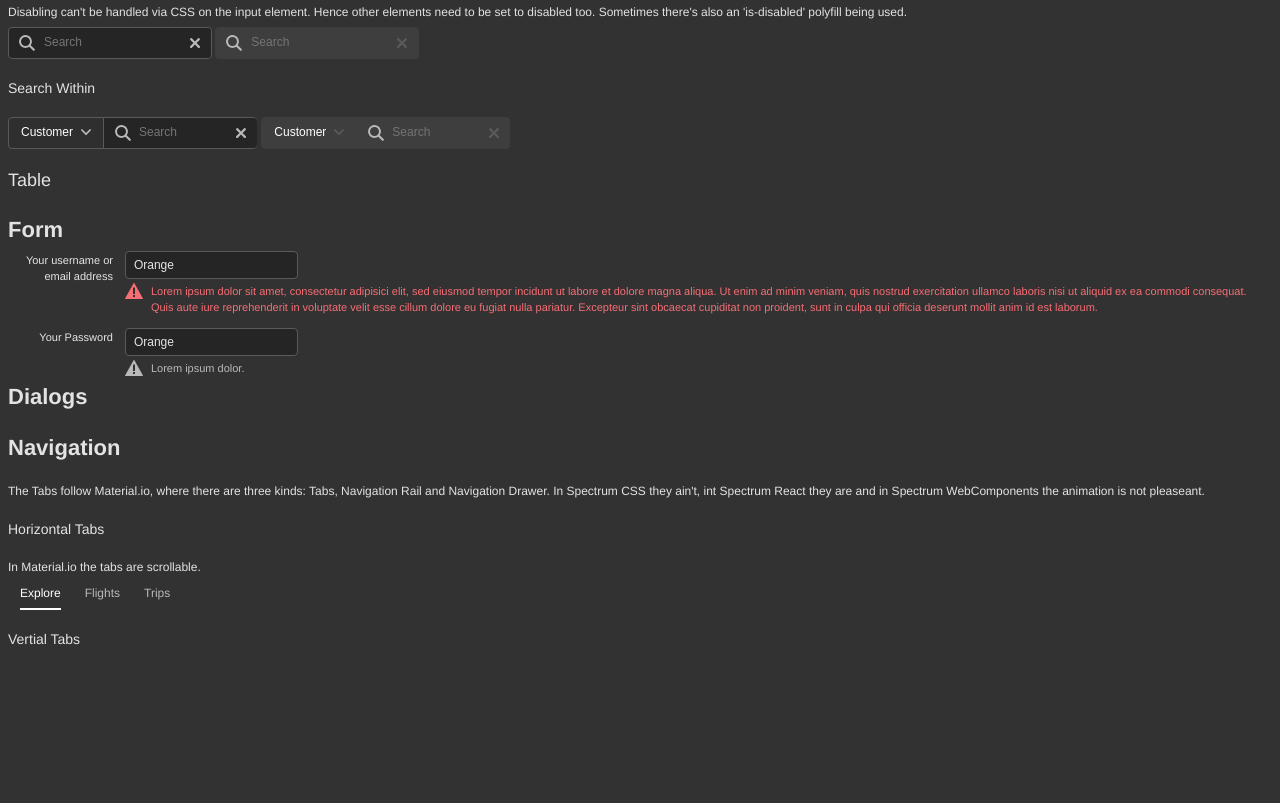
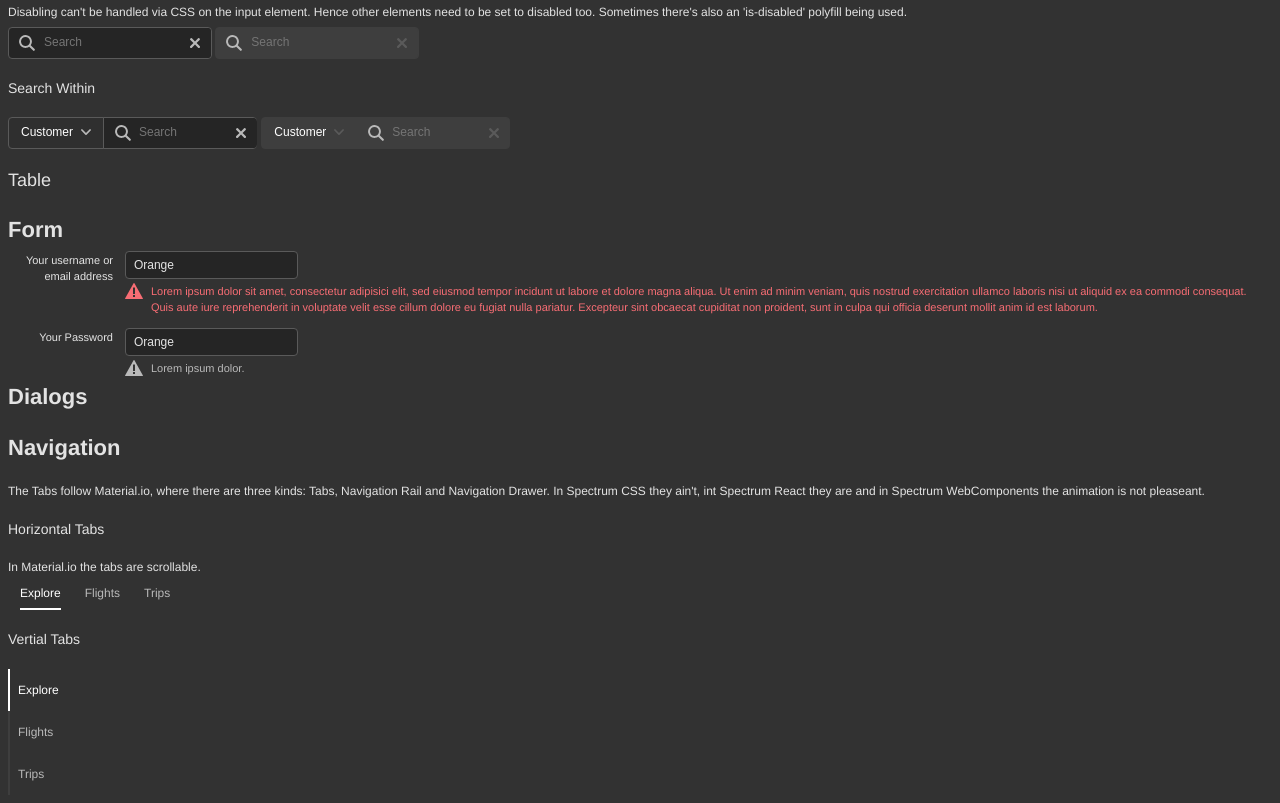
Before and after one commit to markandre13/tx-spectrum, a plain HTML site: page index.html in a window 1280 px wide. Shown: the part 1406-2209 px from the top of the page. Before the commit the page ends 2075 px from the top, so only its background shows below. Drawn offline with Linux system fonts and the light colour scheme; a web font is replaced by a local one.

Commit message:
vertical tabs

```diff
--- a/index.html
+++ b/index.html
@@ -463,15 +463,28 @@
             event.cancelBubble = true;
             event.returnValue = false;
         }
-        let line = tab.parentElement.parentElement.parentElement.querySelector("div")
-        line.style.left = tab.offsetLeft + "px";
-        line.style.width = tab.clientWidth + "px";
+
+        let list = tab.parentElement.parentElement
+        let line = list.nextSibling
+        while(line.nodeName !== "DIV") {
+            line = line.nextSibling
+        }
+
+        let container = list.parentElement
+        if (container.classList.contains("tx-vertical")) {
+            line.style.top = tab.offsetTop + "px";
+            line.style.height = tab.clientHeight + "px";
+        } else {
+            line.style.left = tab.offsetLeft + "px";
+            line.style.width = tab.clientWidth + "px";
+        }
 
         let tabs = tab.parentElement.parentElement.querySelectorAll("li > span")
         tabs.forEach((t) => {
             t.classList.remove("active")
         })
         tab.classList.add("active")
+
         return false;
     }
 
@@ -503,6 +516,27 @@
 
     <h4>Vertial Tabs</h4>
 
+    <nav class="tx-tabs tx-vertical">
+        <ul class="nav" >
+          <li class="nav-item">
+            <span class="nav-link" onmousedown="setTab(event)">
+              Explore
+            </span>
+          </li>
+          <li class="nav-item">
+            <span class="nav-link" onmousedown="setTab(event)">
+              Flights
+            </span>
+          </li>
+          <li class="nav-item">
+            <span class="nav-link" onmousedown="setTab(event)">
+              Trips
+            </span>
+          </li>
+        </ul>
+        <div class="line"></div>
+      </nav>
+
 </body>
 
 </html>
--- a/tx-tabs.css
+++ b/tx-tabs.css
@@ -11,6 +11,14 @@
     padding: 0;
     margin: 0;
 }
+.tx-tabs.tx-vertical > ul {
+    border-left: 2px solid var(--tx-gray-200);
+}
+
+.tx-tabs.tx-vertical > ul {
+    flex-direction: column;
+}
+
 .tx-tabs > ul > li {
     box-sizing: border-box;
     list-style: none;
@@ -24,13 +32,20 @@
     color: var(--tx-gray-700);
     cursor: pointer;
 }
+
+.tx-tabs.tx-vertical > ul > li > span {
+    margin: 0;
+    padding: 12px 8px 12px 8px;
+}
+
 .tx-tabs > ul > li > span.active {
     color: var(--tx-gray-900);
 }
 .tx-tabs > ul > li > span:hover {
     color: var(--tx-gray-900);
 }
-.tx-tabs > div  {
+
+.tx-tabs:not(.tx-vertical) > div  {
   position: absolute;
   bottom: 0;
   transition: left 0.5s ease-in-out, width 0.5s 0.10s;
@@ -40,3 +55,14 @@
   width: 0px;
   pointer-events: none;
 }
+
+.tx-tabs.tx-vertical > div  {
+    position: absolute;
+    left: 0;
+    transition: top 0.5s ease-in-out, height 0.5s 0.10s;
+    height: 0px;
+    background-color: var(--tx-gray-900);
+    top: 8px;
+    width: 2px;
+    pointer-events: none;
+  }
```
